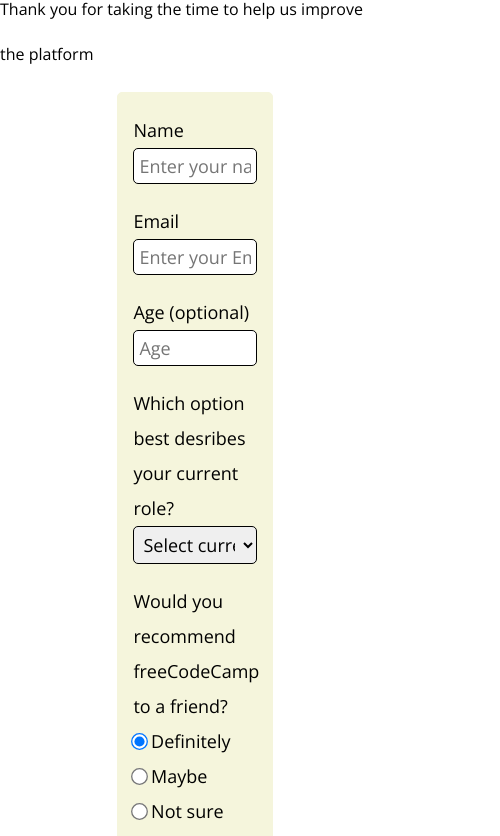
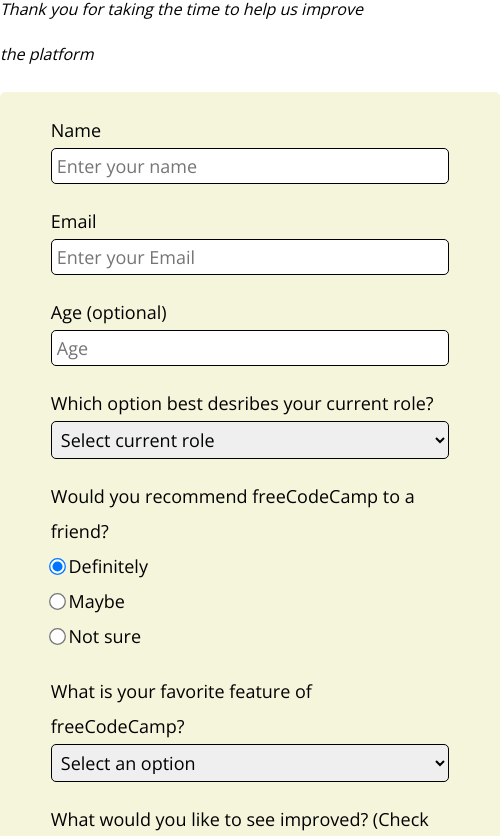
Before and after one commit to sczh0509/Survey_Form, a plain HTML site: page index.html in a window 390 px wide. Shown: the part 133-969 px from the top of the page, 500 px wide, since content can reach past the window. Drawn offline with nearby package versions, Linux system fonts and the light colour scheme.

Commit message:
Add media query and hover event

```diff
--- a/styles/style.css
+++ b/styles/style.css
@@ -14,12 +14,12 @@
     line-height: 45px;
 }
 #description {
-    font-style: ;
+    font-style: italic;
 }
 #survey-form {
     display: flex;
     flex-direction: column;
-    width: 40vw;
+    width: 700px;
     margin: auto;
     background-color: beige;
     border: 1px solid beige;
@@ -64,3 +64,12 @@
     font-weight: 700;
     font-size: 16px;
 }
+#submit:hover {
+    background-color: rgb(226, 199, 164);
+    border: 1px solid rgb(226, 199, 164);
+}
+@media (max-width: 715px) {
+    #survey-form {
+        width: 500px;
+    }
+}
```
